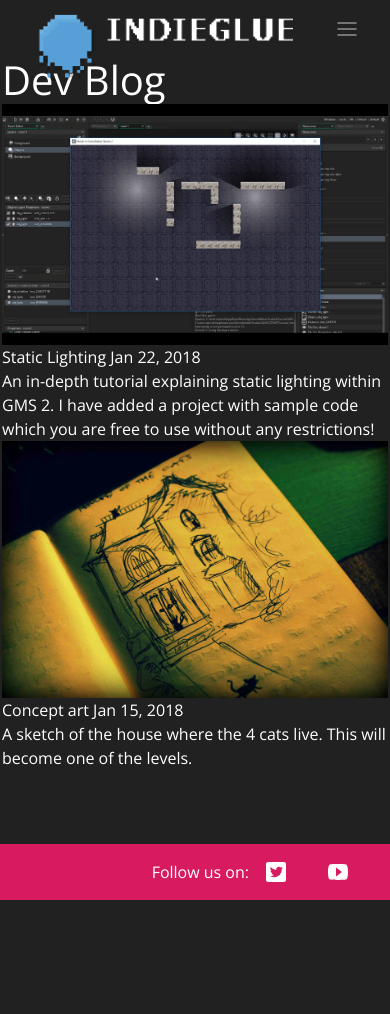
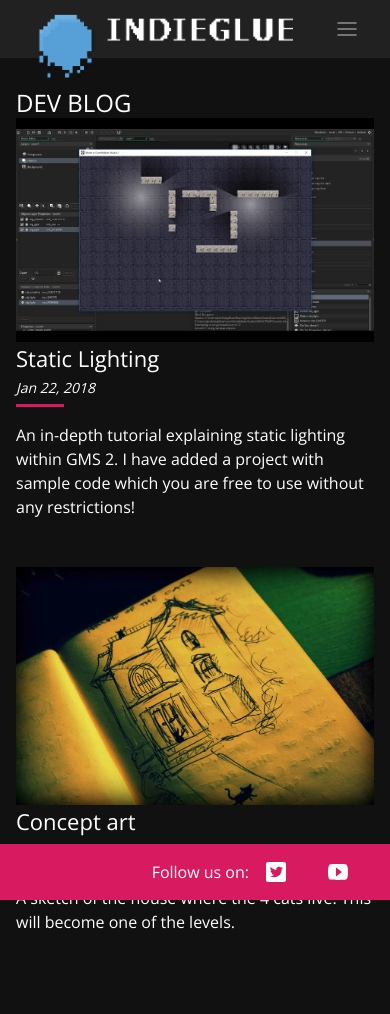
Before and after one commit to IndieGlue/jekyll-gameblog-template, a Jekyll site: the page built from blog.md, in a window 390 px wide. Built offline with Jekyll 4.4.1, drawn with Linux system fonts in a browser that asks for light colours; nearby versions of some CDN libraries; before the commit the page ends 900 px from its top, so only the background shows below that.

Commit message:
More changes

```diff
--- a/_sass/_layout.scss
+++ b/_sass/_layout.scss
@@ -89,6 +89,35 @@
         margin-left: 1.2em;
     }
 
+    .post.wrapper{
+        padding: 2em 1em;
+        background-color: #111;
+
+        .post-title{
+            font-size: 24px;
+            text-transform: uppercase;
+        }
+
+        .post{
+            margin-bottom: 3em;
+
+            .line{
+                margin: 0.3em 0 1em;
+            }
+
+            .pst-title{
+                width: 100%;
+                display: block;
+                font-size: 22px;
+            }
+
+            .post-meta{
+                font-style: italic;
+                font-size: 14px;
+            }
+        }
+    }
+
     .site-footer{
         position: fixed;
         bottom: 0;
--- a/blog.md
+++ b/blog.md
@@ -4,9 +4,9 @@ title: Dev Blog
 permalink: /dev blog/
 ---
 
-<div class="post-list">
+<div class="post-list row">
 {% for post in site.posts %}
-    <div class="post">
+    <div class="post col-sm-12">
         <a class="post-link" href="{{ post.url | prepend: site.baseurl }}">
             <div class="crop">
                 <img src="{{post.image}}">
@@ -15,6 +15,7 @@ permalink: /dev blog/
                 <span class="pst-title">{{ post.title }}</span>
                 <span class="post-meta">{{ post.date | date: "%b %-d, %Y" }}</span>
             </div>
+            <span class="line"></span>
             <div class="desc">
                 {{ post.desc }}
             </div>
--- a/index.html
+++ b/index.html
@@ -14,7 +14,7 @@ layout: default
                             High Cats is a fast pace racing game where you work together as a team to win, but also race each other for the highest score.
                         </div>
                     </div>
-                    <div class="newsletter row">
+                    <div class="newsletter row d-lg-none d-sm-block d-md-none">
                         <div class="wrapper fit col">
                             <span class="beta-signup" href="/beta">Sign Up</span>
                             <span class="line"></span>
```
Also changed, not shown: _layouts/page.html (line endings or trailing spaces).
